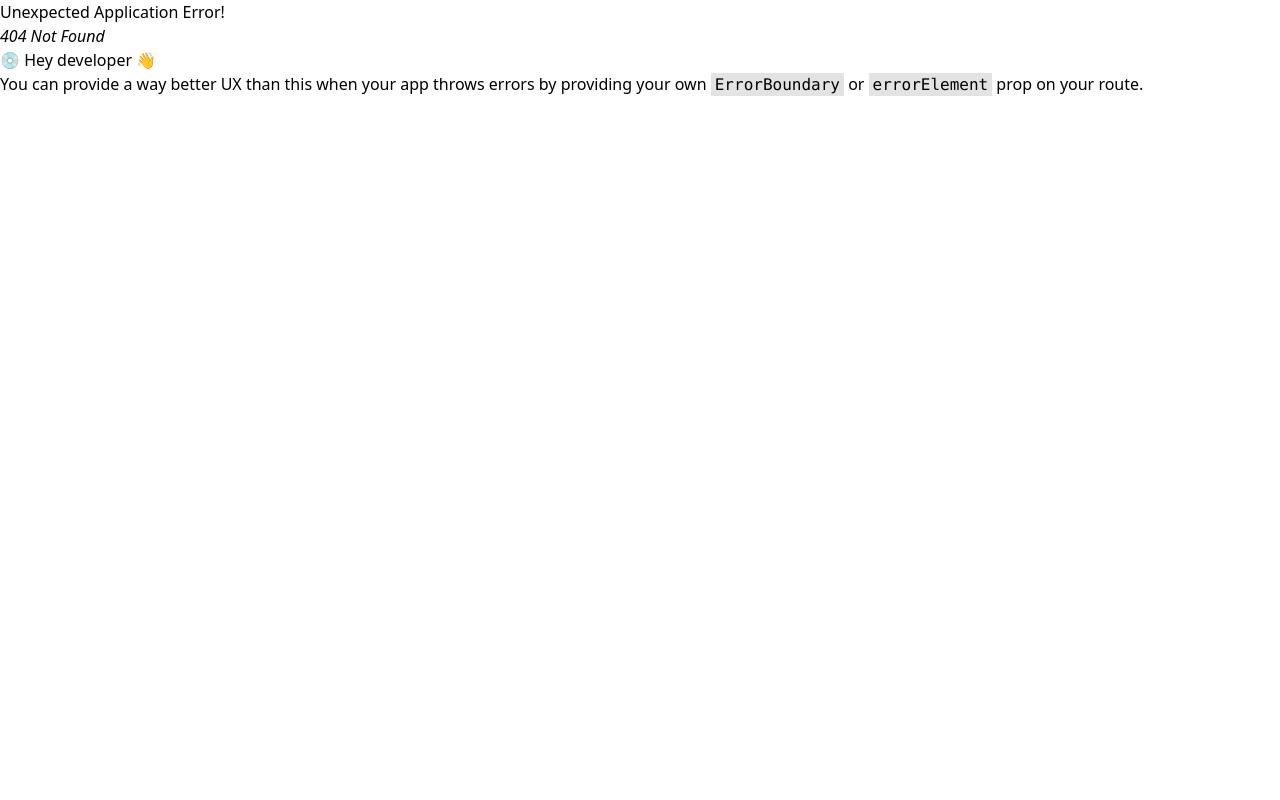
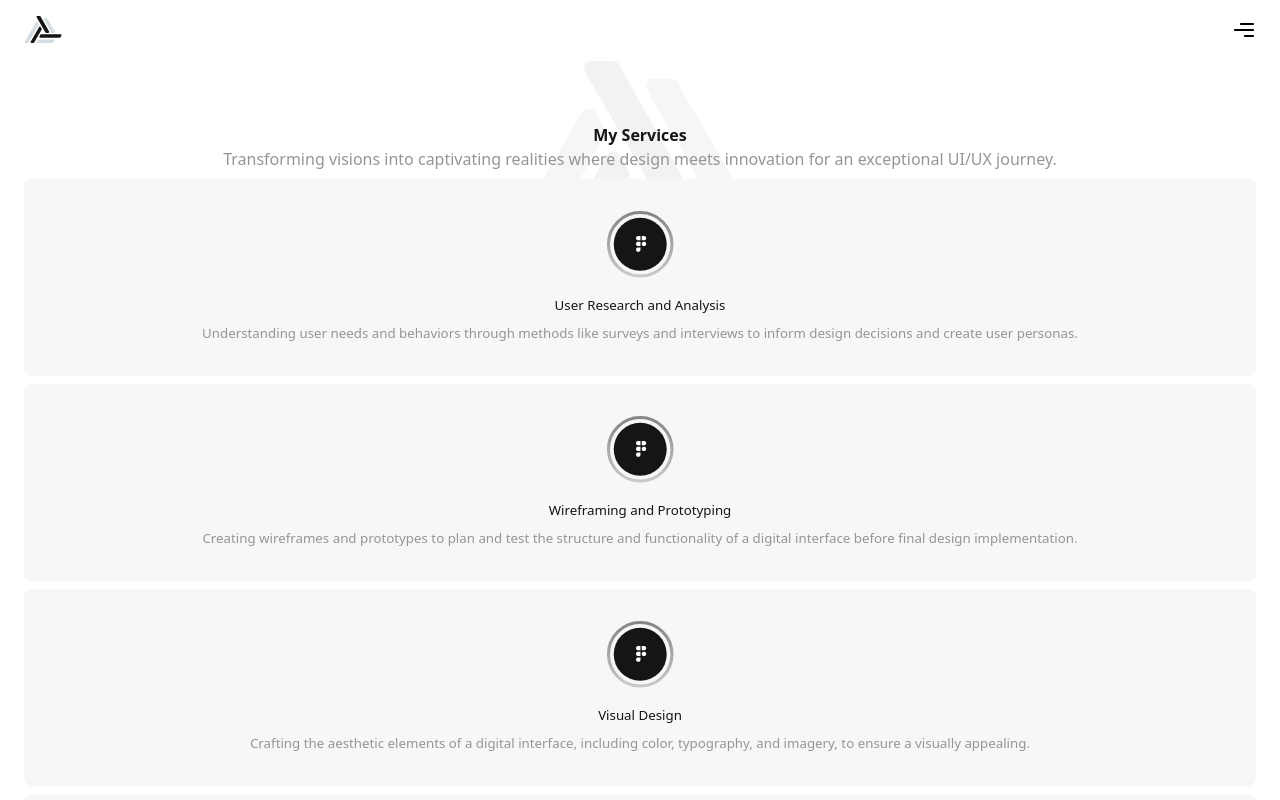
Before and after one commit to mmustaphak/ui-ux-portfolio, a React (Vite) app: page /services in a window 1280 px wide. Before the commit this address had no page. Shown: the top 800 px of the page. Built offline with nearby package versions, Linux system fonts and the light colour scheme.

Commit message:
Added the services route

```diff
--- a/src/components/Services.jsx
+++ b/src/components/Services.jsx
@@ -20,6 +20,8 @@ const renderedServices = servicesDataArr.map(service => (
 export default function Services() {
     return (
         <>
+            <h1 className="text-black font-semibold">My Services</h1>
+            <p>Transforming visions into captivating realities where design meets innovation for an exceptional UI/UX journey.</p>
             {renderedServices}
         </>
     )
--- a/src/main.jsx
+++ b/src/main.jsx
@@ -6,6 +6,7 @@ import Layout from './components/Layout'
 import Index from './pages/Home'
 import About from './pages/About'
 import Portfolio from './pages/Portfolio'
+import Services from './pages/Services'
 
 const router = createBrowserRouter(
   createRoutesFromElements(
@@ -13,6 +14,7 @@ const router = createBrowserRouter(
         <Route index element={<Index />}/>
         <Route path="about" element={<About />}/>
         <Route path="portfolio" element={<Portfolio />}/>
+        <Route path="services" element={<Services />}/>
     </Route>
   )
 )
--- a/src/pages/Home.jsx
+++ b/src/pages/Home.jsx
@@ -12,8 +12,6 @@ export default function Home() {
             </div>
 
             <div className="mt-16">
-                <h1 className="text-black font-semibold">My Services</h1>
-                <p>Transforming visions into captivating realities where design meets innovation for an exceptional UI/UX journey.</p>
                 <Services />
             </div>
 
--- /dev/null
+++ b/src/pages/Services.jsx
@@ -0,0 +1,9 @@
+import ServicesComponent from "../components/Services"
+
+export default function Services() {
+  return (
+    <section className="pt-16 px-6 pb-6">
+        <ServicesComponent />
+    </section>
+  )
+}
```
